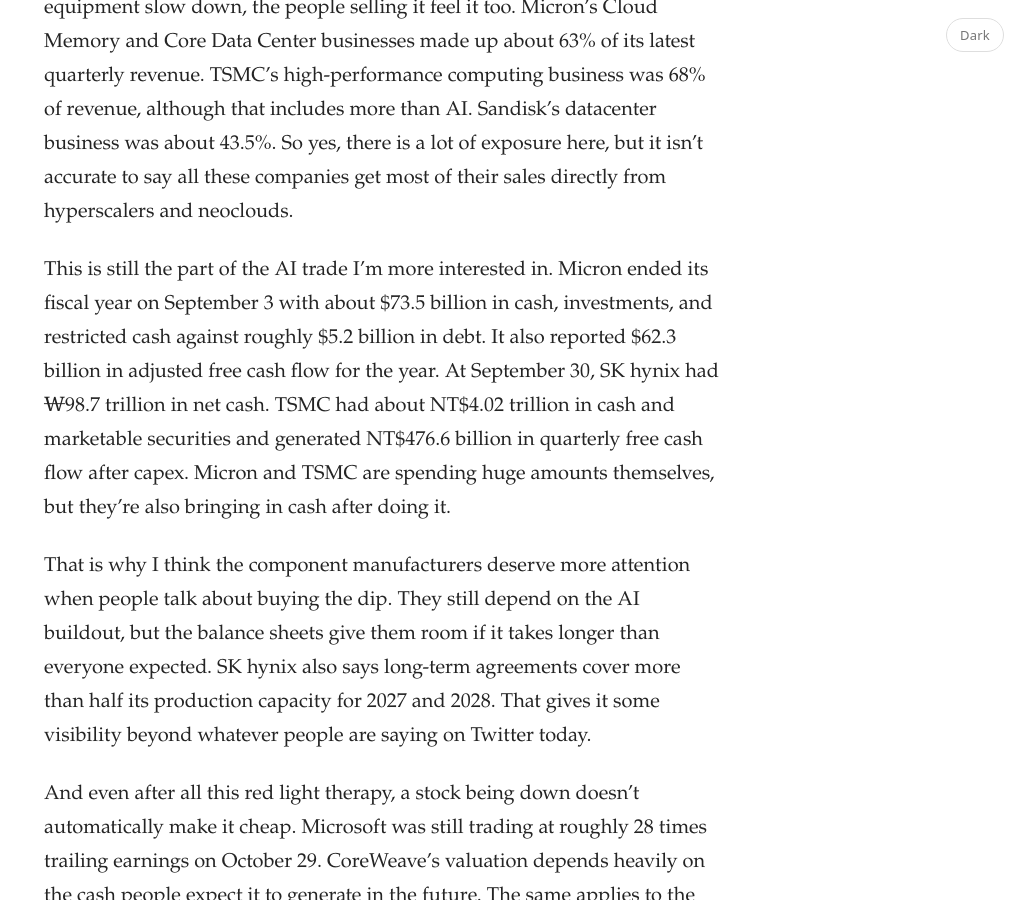
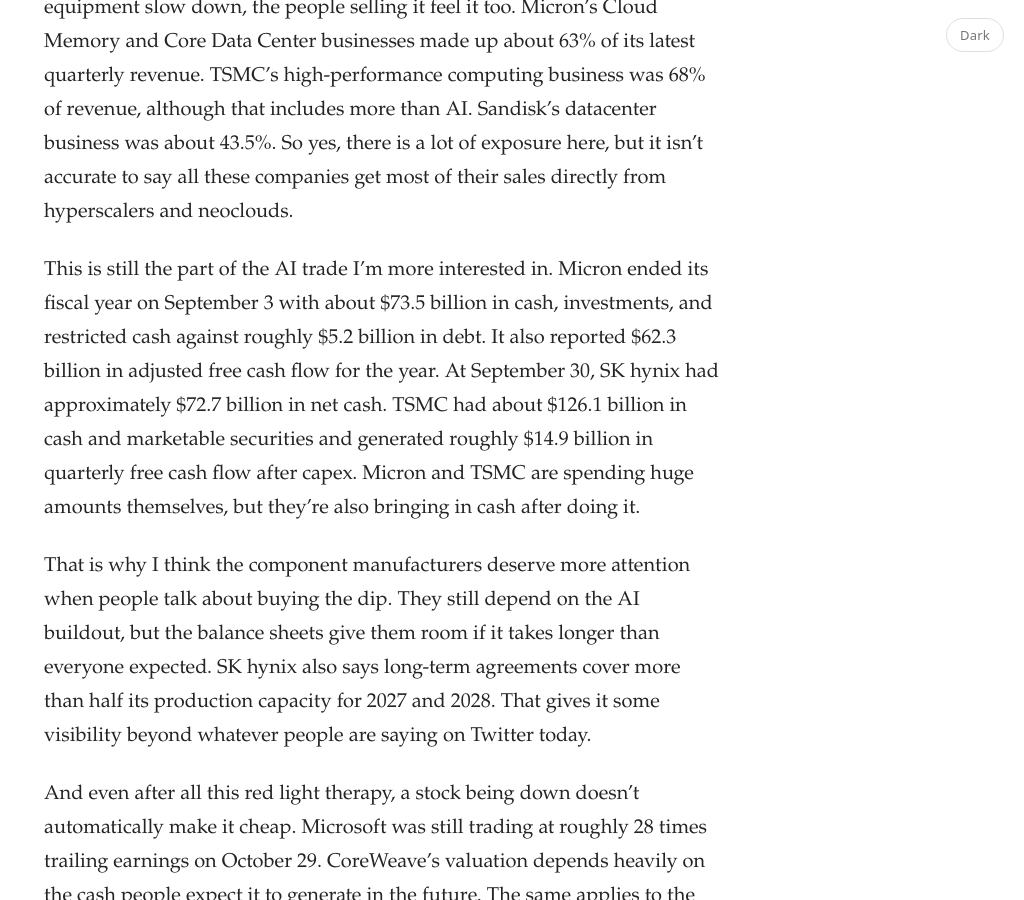
Before and after one commit to axyii/borked-blog, a Jekyll site: the page built from _posts/2026-10-30-AI-TRADE.md, in a window 1280 px wide and 900 px high, scrolled down 2287 px. Shown: the whole window, without its empty margins (256-1280 px from the left). Built offline with Jekyll 4.4.1, drawn with Linux system fonts in a browser that asks for light colours.

Commit message:
convert to $

```diff
--- a/_posts/2026-10-30-AI-TRADE.md
+++ b/_posts/2026-10-30-AI-TRADE.md
@@ -21,7 +21,7 @@ The way I see it, the debt concerns and the capex concerns feed into each other.
 
 Now coming to the component manufacturers, like SK hynix, Micron, TSMC, and Sandisk. The concern is pretty straightforward: if the people buying the equipment slow down, the people selling it feel it too. Micron's Cloud Memory and Core Data Center businesses made up about 63% of its latest quarterly revenue. TSMC's high-performance computing business was 68% of revenue, although that includes more than AI. Sandisk's datacenter business was about 43.5%. So yes, there is a lot of exposure here, but it isn't accurate to say all these companies get most of their sales directly from hyperscalers and neoclouds.
 
-This is still the part of the AI trade I'm more interested in. Micron ended its fiscal year on September 3 with about $73.5 billion in cash, investments, and restricted cash against roughly $5.2 billion in debt. It also reported $62.3 billion in adjusted free cash flow for the year. At September 30, SK hynix had ₩98.7 trillion in net cash. TSMC had about NT$4.02 trillion in cash and marketable securities and generated NT$476.6 billion in quarterly free cash flow after capex. Micron and TSMC are spending huge amounts themselves, but they're also bringing in cash after doing it.
+This is still the part of the AI trade I'm more interested in. Micron ended its fiscal year on September 3 with about $73.5 billion in cash, investments, and restricted cash against roughly $5.2 billion in debt. It also reported $62.3 billion in adjusted free cash flow for the year. At September 30, SK hynix had approximately $72.7 billion in net cash. TSMC had about $126.1 billion in cash and marketable securities and generated roughly $14.9 billion in quarterly free cash flow after capex. Micron and TSMC are spending huge amounts themselves, but they're also bringing in cash after doing it.
 
 That is why I think the component manufacturers deserve more attention when people talk about buying the dip. They still depend on the AI buildout, but the balance sheets give them room if it takes longer than everyone expected. SK hynix also says long-term agreements cover more than half its production capacity for 2027 and 2028. That gives it some visibility beyond whatever people are saying on Twitter today.
 
```
